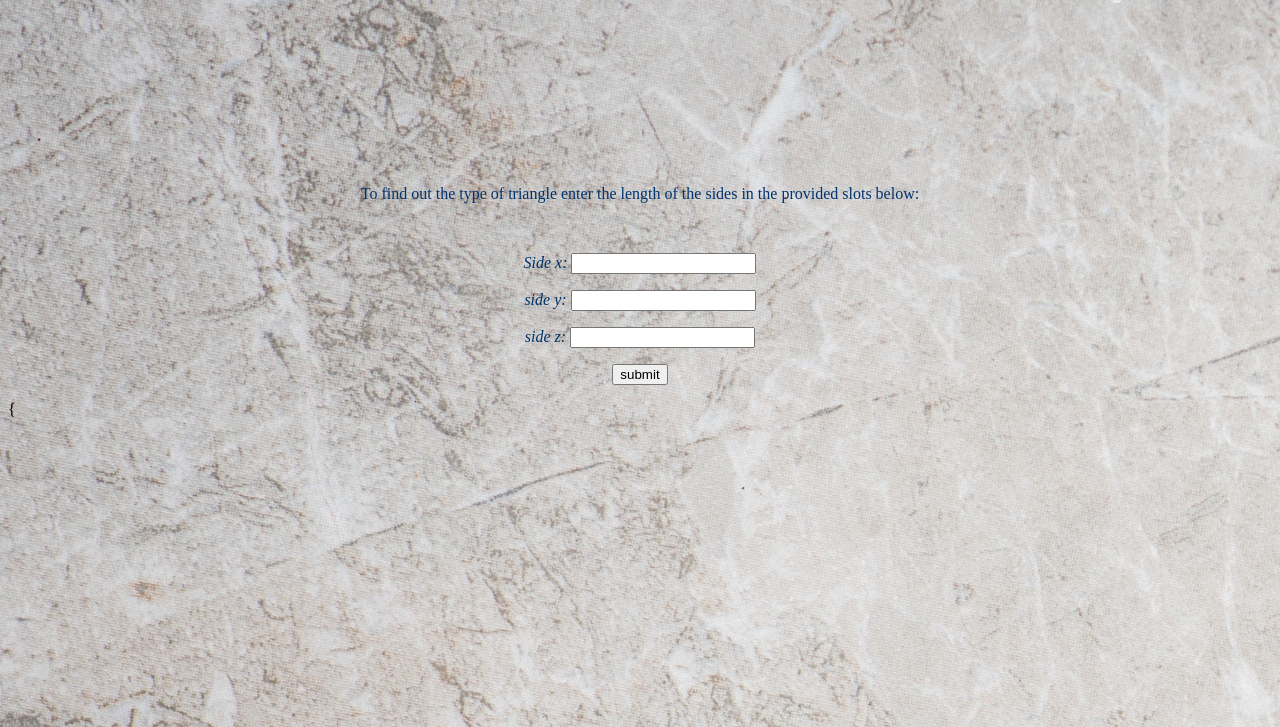
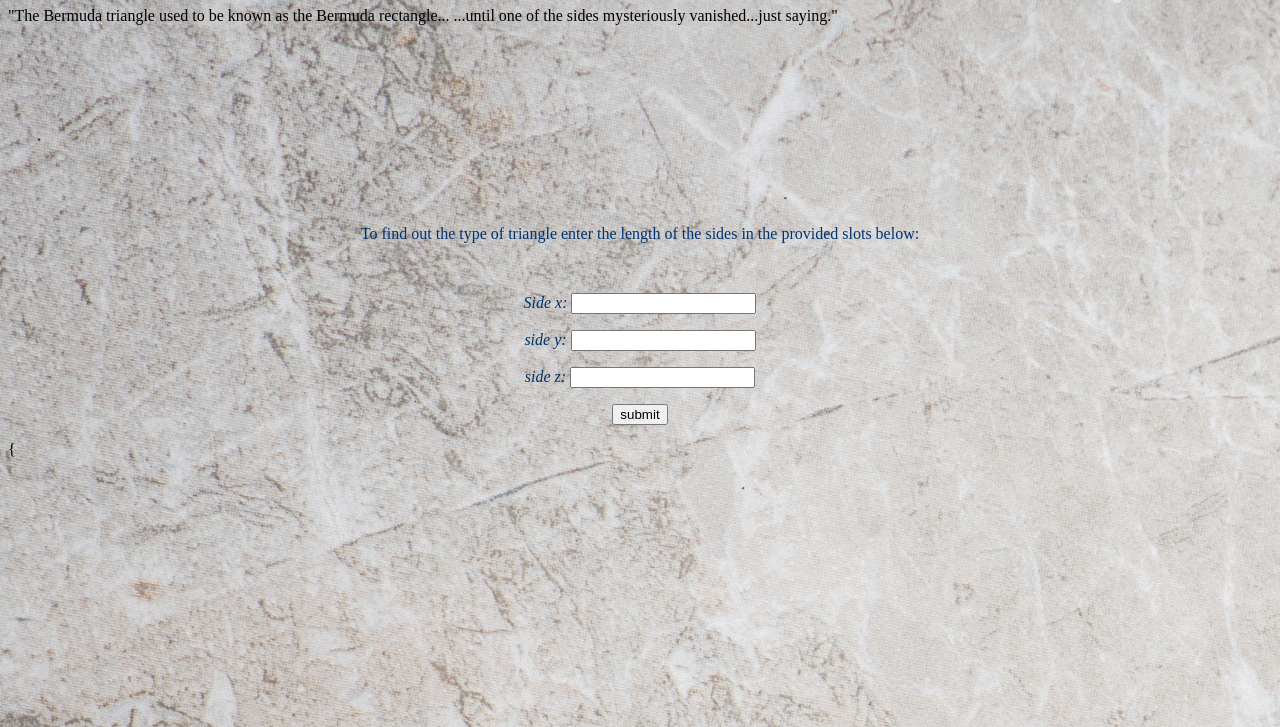
Before and after one commit to sharonmaswai/triangle-tracker, a plain HTML site: page index.html in a window 1280 px wide. Shown: the part 73-800 px from the top of the page. Drawn offline with Linux system fonts and the light colour scheme; files whose address does not match are found by name.

Commit message:
add aparagraph with a quote

```diff
--- a/index.html
+++ b/index.html
@@ -13,7 +13,8 @@
   <body>
 
     <h1>TRIANGLE TRACKER</h1>
-
+    <p class=quote>"The Bermuda triangle used to be known as the Bermuda rectangle...
+...until one of the sides mysteriously vanished...just saying."</p>
 
     <p id="word">To find out the type of triangle enter the length of the sides in the provided slots below:</p>
   <div class="sides">
```
